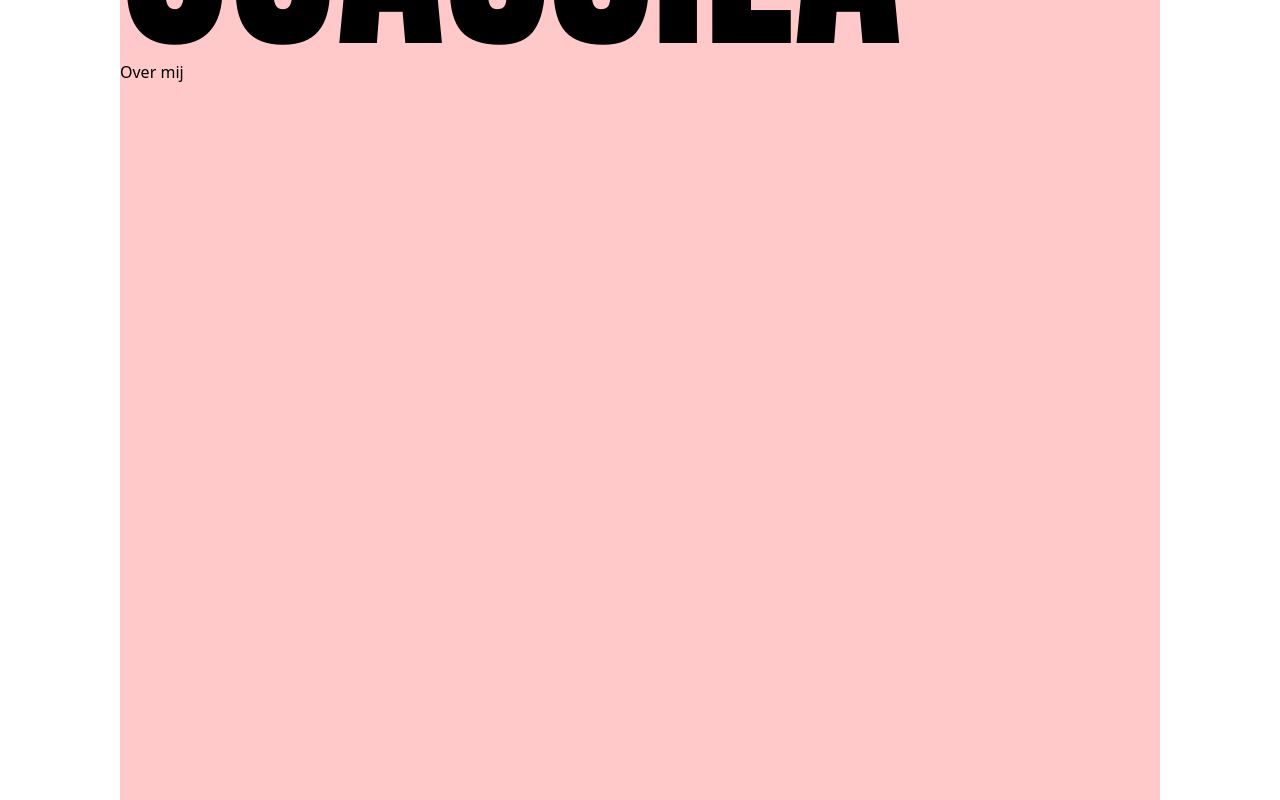
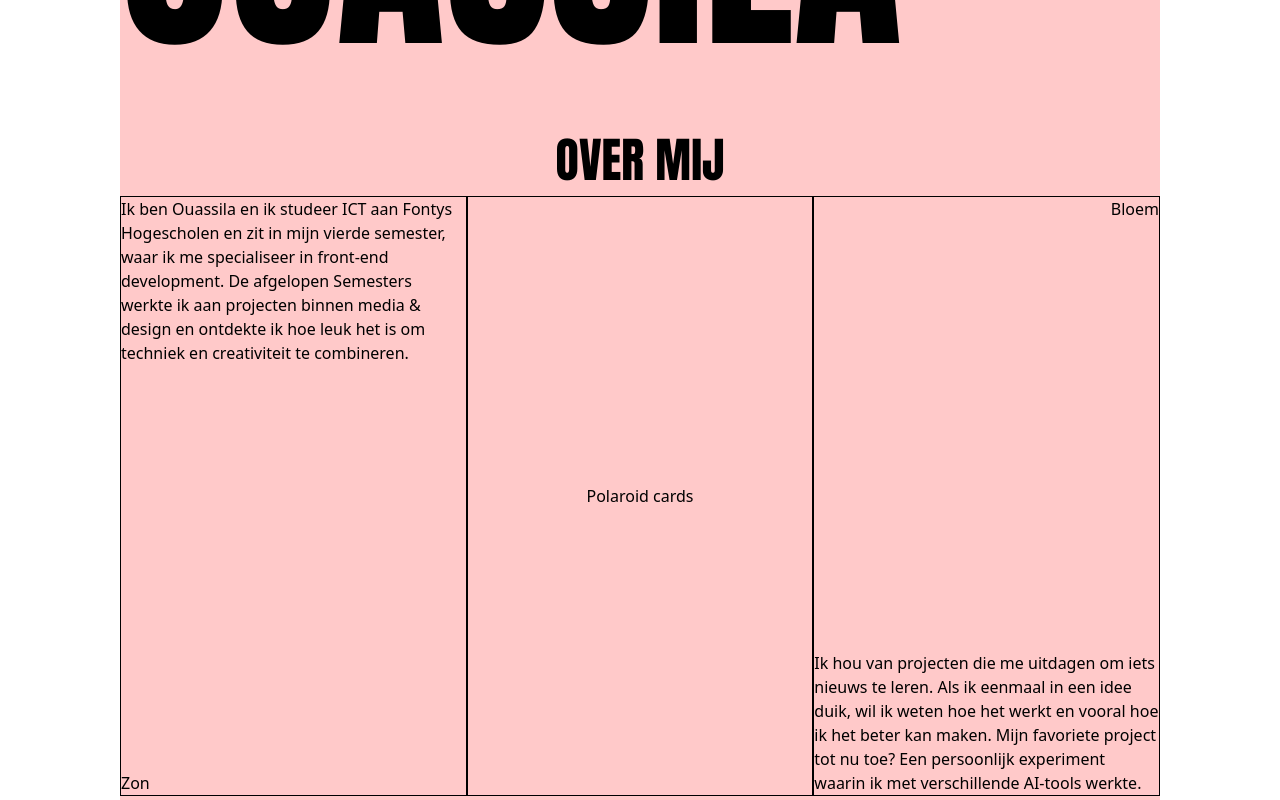
Before and after one commit to ouassilabenhammou/showcase-portfolio-s4, a Next.js app: page / in a window 1280 px wide. Before the commit this address had no page. Shown: the part 740-1540 px from the top of the page. Built offline with nearby package versions, Linux system fonts and the light colour scheme.

Commit message:
style(over mij): eerste layout voor over mij section toegevoegd

```diff
--- a/components/home/OverMij.tsx
+++ b/components/home/OverMij.tsx
@@ -1,9 +1,69 @@
-import React from "react";
-
+import PolaroidCard from "../ui/PolaroidCard";
+import Image from "next/image";
 export default function OverMij() {
   return (
-    <section id="over-mij" className="min-h-screen">
-      Over mij
+    <section
+      id="over-mij"
+      className="min-h-screen flex flex-col items-center justify-center"
+    >
+      <h1 className="font-heading text-[48px]">OVER MIJ</h1>
+      <div className="h-150 grid grid-cols-3 ">
+        <div className="border border-black flex flex-col justify-between">
+          <div>
+            <p>
+              Ik ben Ouassila en ik studeer ICT aan Fontys Hogescholen en zit in
+              mijn vierde semester, waar ik me specialiseer in front-end
+              development. De afgelopen Semesters werkte ik aan projecten binnen
+              media & design en ontdekte ik hoe leuk het is om techniek en
+              creativiteit te combineren.
+            </p>
+          </div>
+          <div>
+            Zon
+            {/* <Image
+              src="/illustrations/zon.svg"
+              alt="Zon illustratie"
+              width={150}
+              height={0}
+            /> */}
+          </div>
+        </div>
+        <div className="border border-black flex items-center justify-center">
+          Polaroid cards
+          {/* <div className="relative w-[325px] h-[365px]">
+            <div className="absolute top-0 left-0 rotate-3">
+              <PolaroidCard
+                src="/images/ditbenikweer.png"
+                text="Yup, dit ben ik weer"
+              />
+            </div>
+
+            <div className="absolute top-0 left-0 ">
+              <PolaroidCard src="/images/ditbenik.png" text="Dit ben ik weer" />
+            </div>
+          </div> */}
+        </div>
+        <div className="border border-black flex flex-col justify-between">
+          <div className="place-self-end">
+            Bloem
+            {/* <Image
+              src="/illustrations/bloem.svg"
+              alt="Bloem illustratie"
+              width={130}
+              height={0}
+            /> */}
+          </div>
+          <div>
+            <p>
+              Ik hou van projecten die me uitdagen om iets nieuws te leren. Als
+              ik eenmaal in een idee duik, wil ik weten hoe het werkt en vooral
+              hoe ik het beter kan maken. Mijn favoriete project tot nu toe? Een
+              persoonlijk experiment waarin ik met verschillende AI-tools
+              werkte.
+            </p>
+          </div>
+        </div>
+      </div>
     </section>
   );
 }
```
Also changed, not shown: 1 other file (tests, documents, lock files or other folders).
